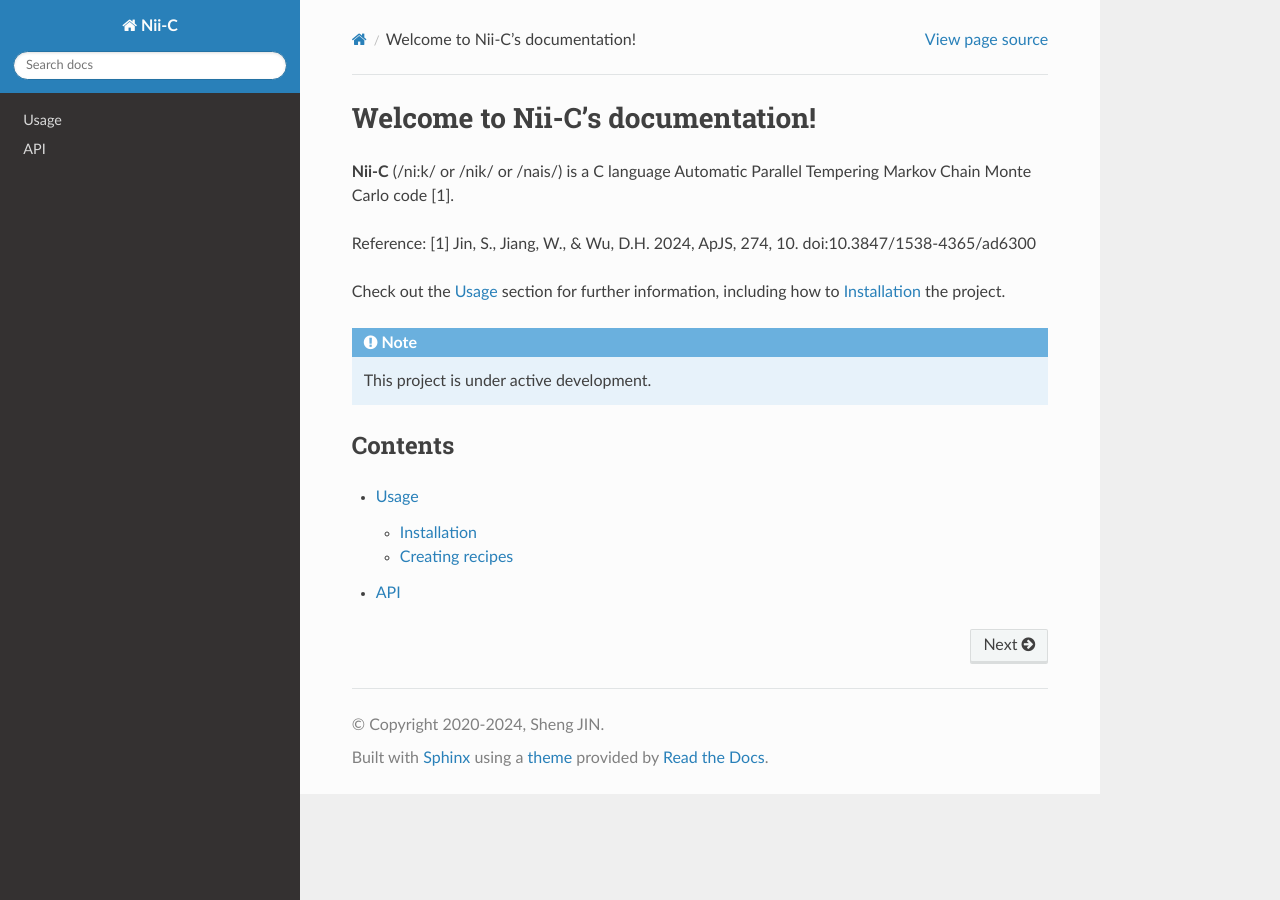
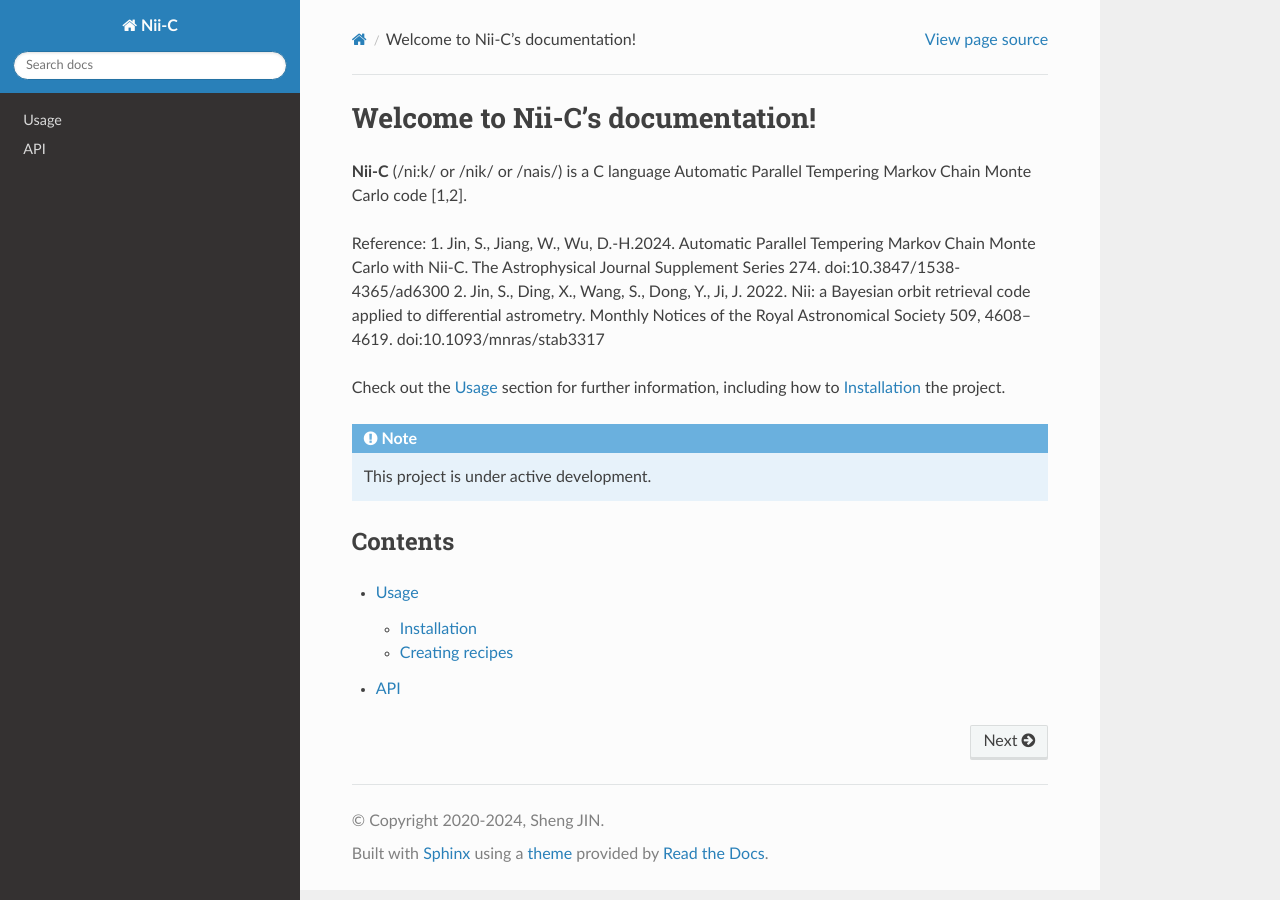
Before and after one commit to shengjin/nii-c-MAN, a Sphinx documentation site: the page built from docs/source/index.rst, in a window 1280 px wide. Built offline with Sphinx 7.4.7 and the Read the Docs theme 3.1.0, drawn with Linux system fonts in a browser that asks for light colours.

Commit message:
Update index.rst

```diff
--- a/docs/source/index.rst
+++ b/docs/source/index.rst
@@ -1,9 +1,12 @@
 Welcome to Nii-C's documentation!
 ===================================
 
-**Nii-C** (/ni:k/ or /nik/ or /nais/) is a C language Automatic Parallel Tempering Markov Chain Monte Carlo code [1].
+**Nii-C** (/ni:k/ or /nik/ or /nais/) is a C language Automatic Parallel Tempering Markov Chain Monte Carlo code [1,2].
 
-Reference: [1] Jin, S., Jiang, W., & Wu, D.H. 2024, ApJS, 274, 10. doi:10.3847/1538-4365/ad6300
+Reference:
+1. Jin, S., Jiang, W., Wu, D.-H.\ 2024. Automatic Parallel Tempering Markov Chain Monte Carlo with Nii-C. The Astrophysical Journal Supplement Series 274. doi:10.3847/1538-4365/ad6300
+2. Jin, S., Ding, X., Wang, S., Dong, Y., Ji, J. 2022. Nii: a Bayesian orbit retrieval code applied to differential astrometry. Monthly Notices of the Royal Astronomical Society 509, 4608–4619. doi:10.1093/mnras/stab3317
+
 
 Check out the :doc:`usage` section for further information, including
 how to :ref:`installation` the project.
```
